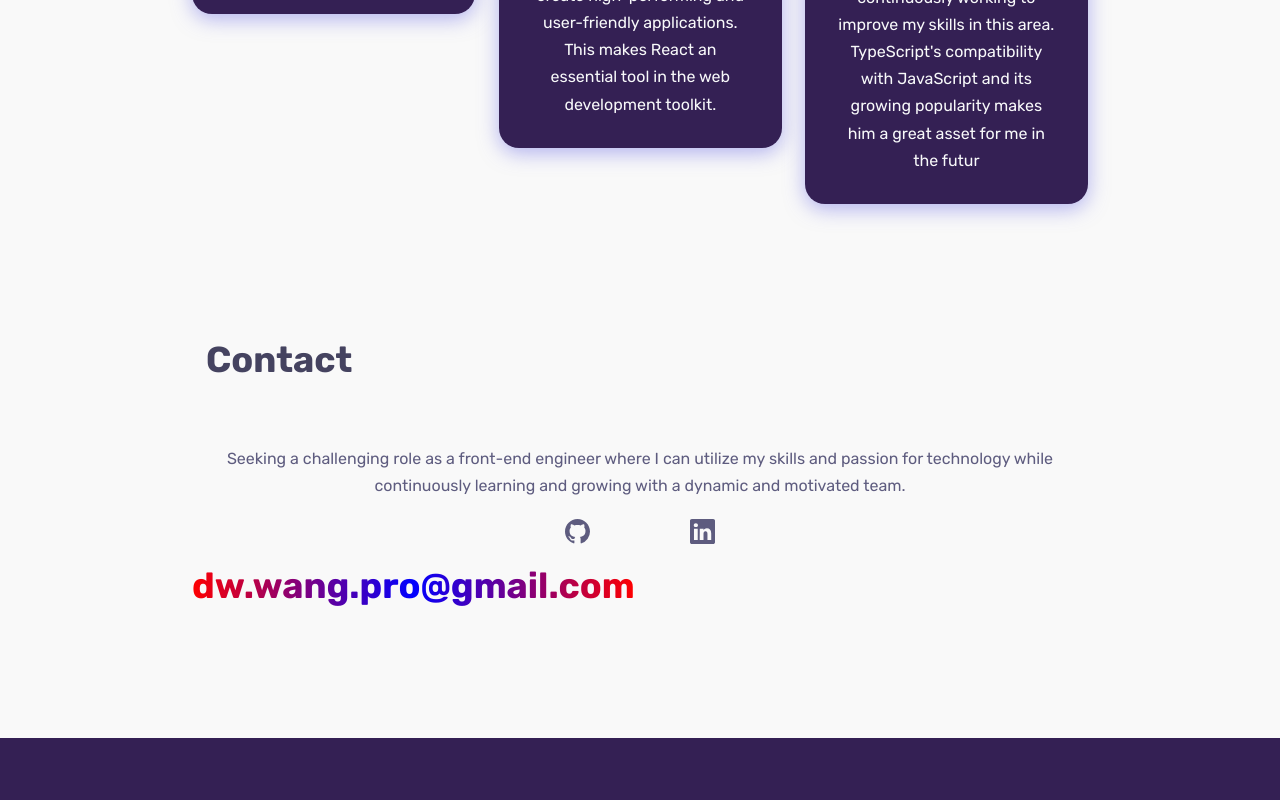
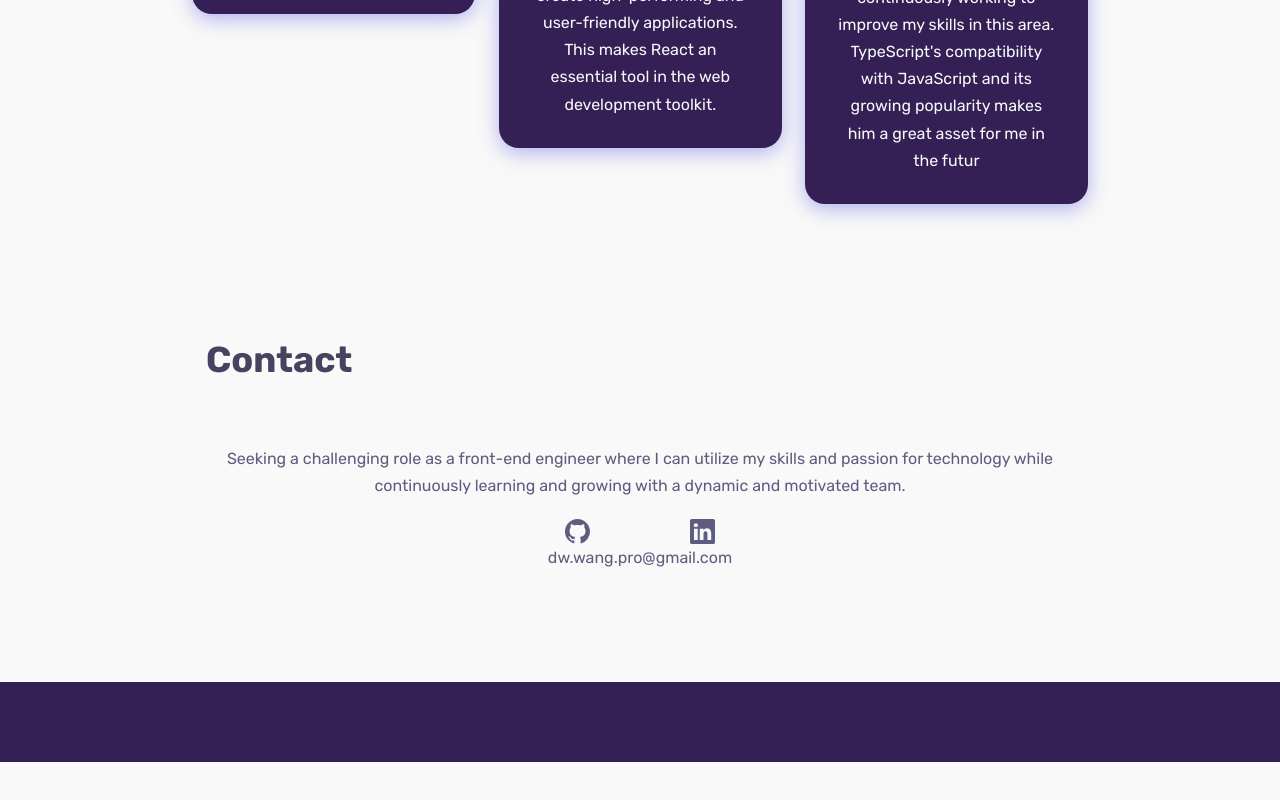
Before and after one commit to ChenDavid66/CV_WANG, a React (Create React App) app: page / in a window 1280 px wide. Shown: the part 2936-3736 px from the top of the page. After the commit the page ends 3698 px from the top, so only its background shows below. Built offline with nearby package versions, Linux system fonts and the light colour scheme.

Commit message:
contact centering

```diff
--- a/src/scss/sections/contact.scss
+++ b/src/scss/sections/contact.scss
@@ -1,37 +1,35 @@
-
 .iconContainer {
   display: flex;
   justify-content: center;
   align-items: center;
-    svg{
+  svg {
     margin: 0 50px;
   }
 
-        .linkedin{
+  .linkedin {
     &:hover {
       color: #007bff;
       cursor: pointer;
       transform: scale(1.1);
     }
   }
-        .github{
+  .github {
     &:hover {
       color: black;
       cursor: pointer;
       transform: scale(1.1);
     }
   }
-
 }
-
 
 .loading-text {
   width: 100%;
   overflow: hidden;
   white-space: nowrap;
+  text-align: center;
 }
 
-  .loading-text h1 {
+/* .loading-text h1 {
     display: inline-block;
     animation: colorize 3s linear infinite;
     color: transparent;
@@ -43,7 +41,7 @@
       blue,
       red
     );
-  }
+  } */
 
 @keyframes colorize {
   0% {
--- a/src/sections/Contact.tsx
+++ b/src/sections/Contact.tsx
@@ -39,9 +39,7 @@ export class Contact extends React.Component {
         </div>
         <Row>
           <Col md={12}>
-            <div className="loading-text">
-              <h1 /* onClick={() => ()} */>dw.wang.pro@gmail.com</h1>
-            </div>
+            <div className="loading-text">dw.wang.pro@gmail.com</div>
           </Col>
         </Row>
       </Section>
```
Lines whose indentation alone changed are shown as unchanged.
